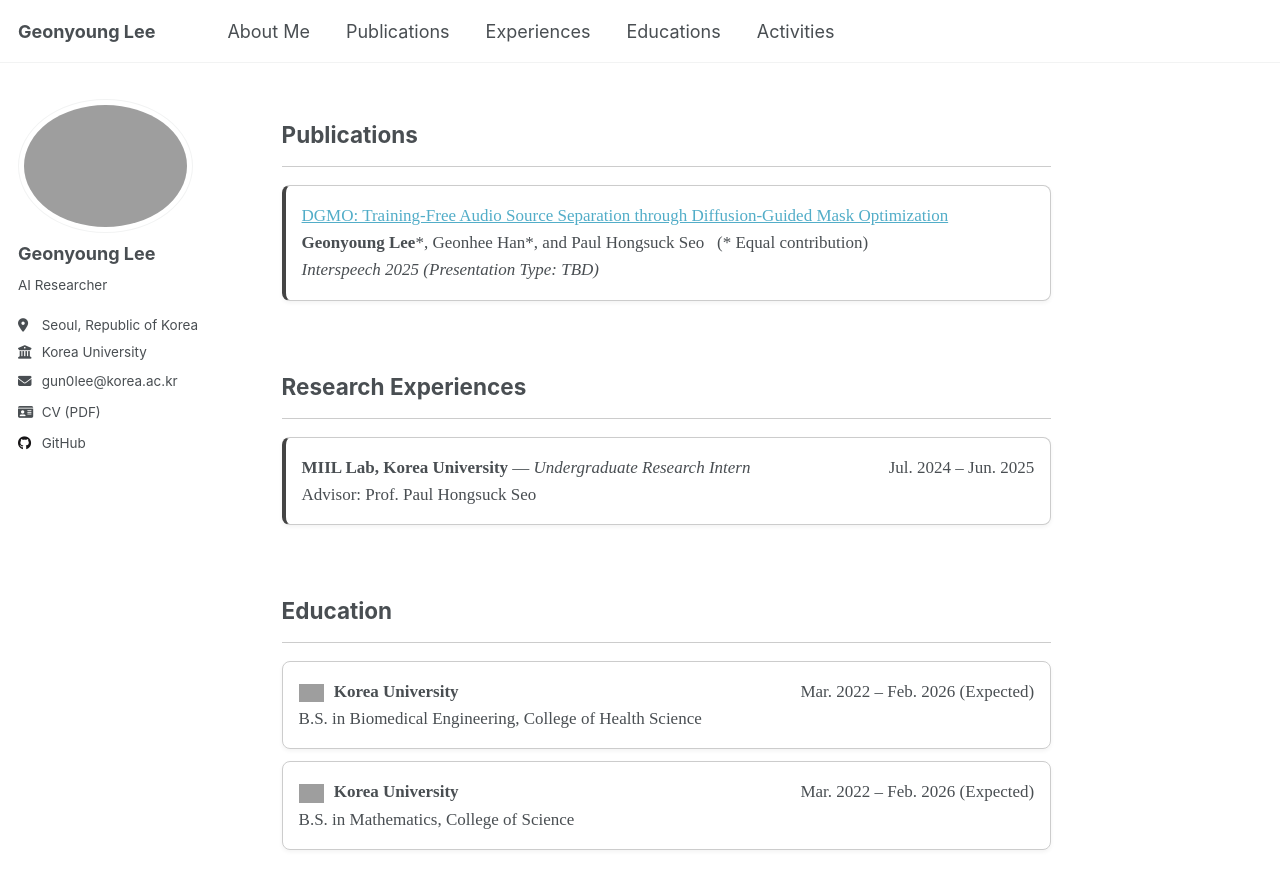
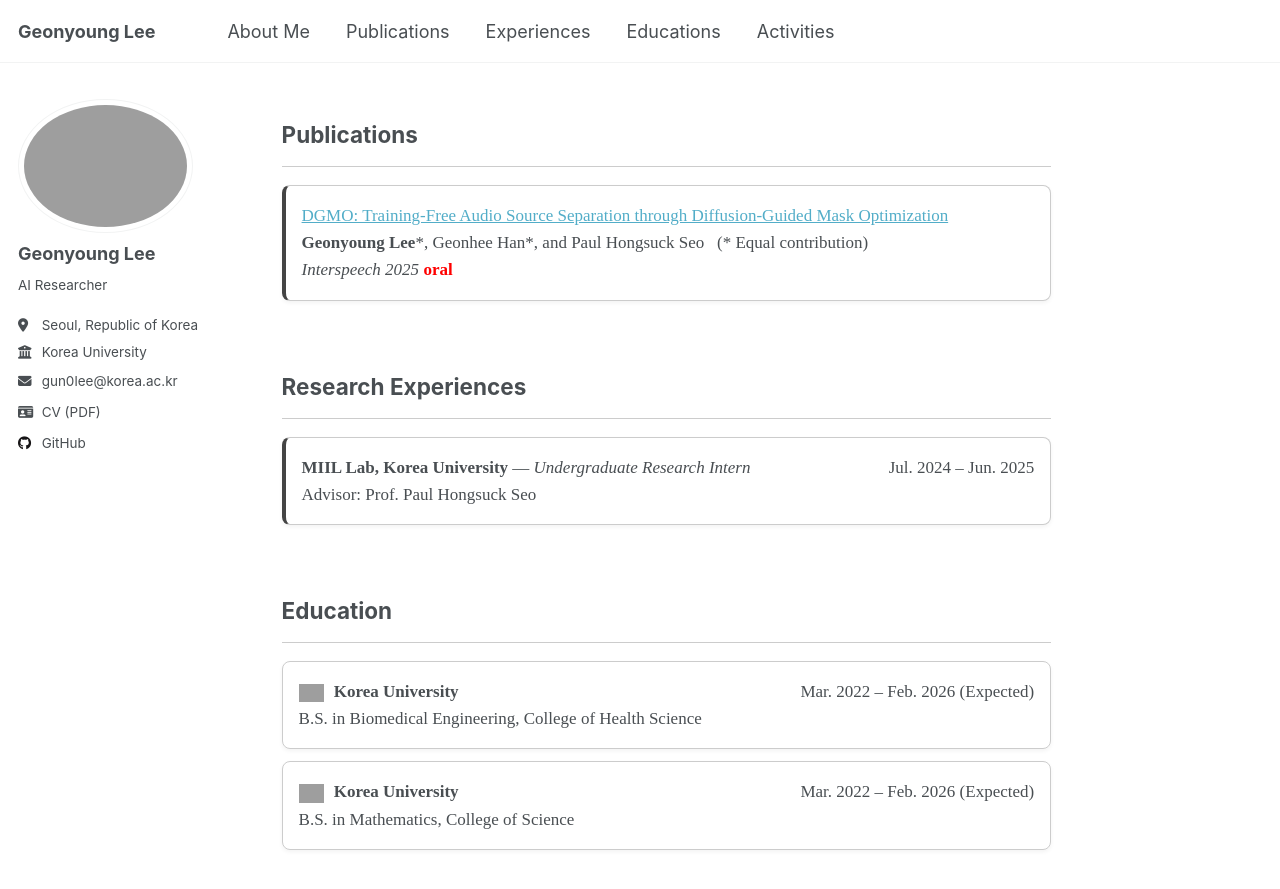
Before and after one commit to wltschmrz/wltschmrz.github.io, a Jekyll site: the page built from _pages/home.md, in a window 1280 px wide and 900 px high, scrolled down 323 px. Shown: the top 889 px of the window. Built offline with Jekyll 4.4.1, drawn with Linux system fonts in a browser that asks for light colours; grey boxes are pictures that could not be loaded.

Commit message:
Update home.md

```diff
--- a/_pages/home.md
+++ b/_pages/home.md
@@ -37,7 +37,7 @@ author_profile: true
   <div style="border: 1px solid #ccc; border-left: 4px solid #444; padding: 16px; border-radius: 8px; background-color: #ffffff; box-shadow: 0 2px 4px rgba(0,0,0,0.05);">
     <a href="https://wltschmrz.github.io/DGMO/">DGMO: Training-Free Audio Source Separation through Diffusion-Guided Mask Optimization</a><br>
     <strong>Geonyoung Lee</strong>*, Geonhee Han*, and Paul Hongsuck Seo &nbsp; (* Equal contribution)<br>
-    <em>Interspeech 2025 (Presentation Type: TBD)</em>
+    <em>Interspeech 2025</em> <span style="color: red; font-weight: bold;">oral</span>
   </div>
 </div>
 
@@ -45,7 +45,7 @@ author_profile: true
   <div style="border-left: 3px solid #444; padding-left: 16px; margin-left: 4px;">
     <a href="https://wltschmrz.github.io/DGMO/">DGMO: Training-Free Audio Source Separation through Diffusion-Guided Mask Optimization</a><br>
     <strong>Geonyoung Lee</strong>*, Geonhee Han*, and Paul Hongsuck Seo &nbsp; (* Equal contribution)<br>
-    <em>Interspeech 2025 (Presentation Type: TBD)</em>
+    <em>Interspeech 2025</em>
   </div>
 </div> -->
 
```
